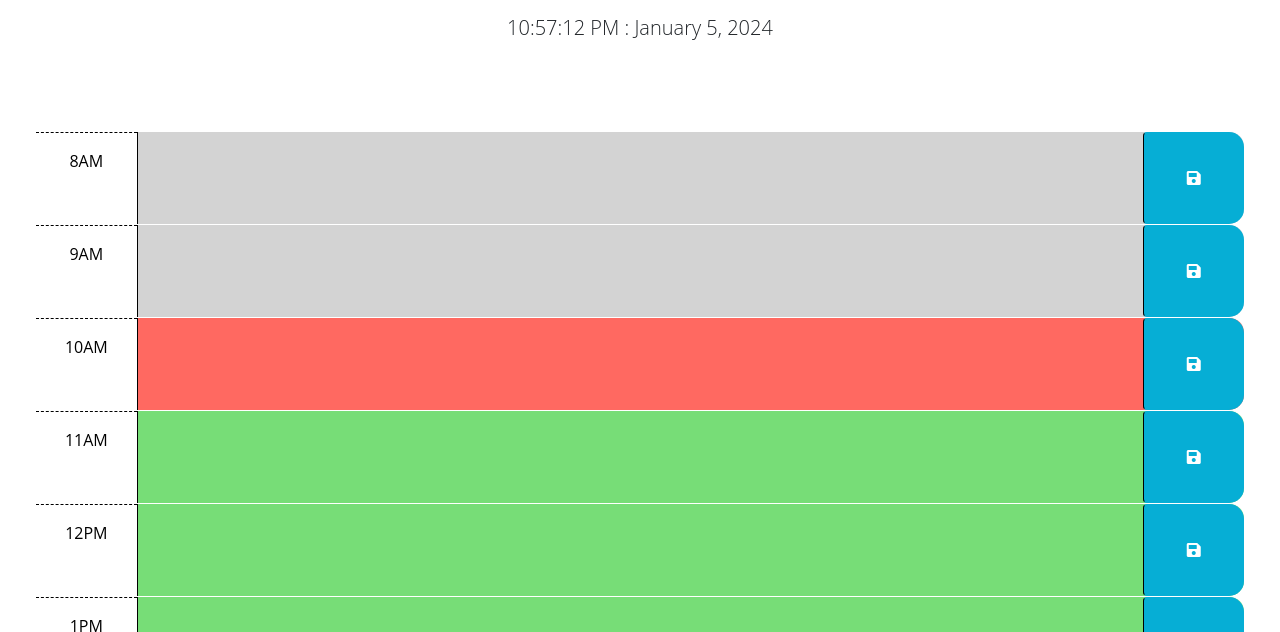
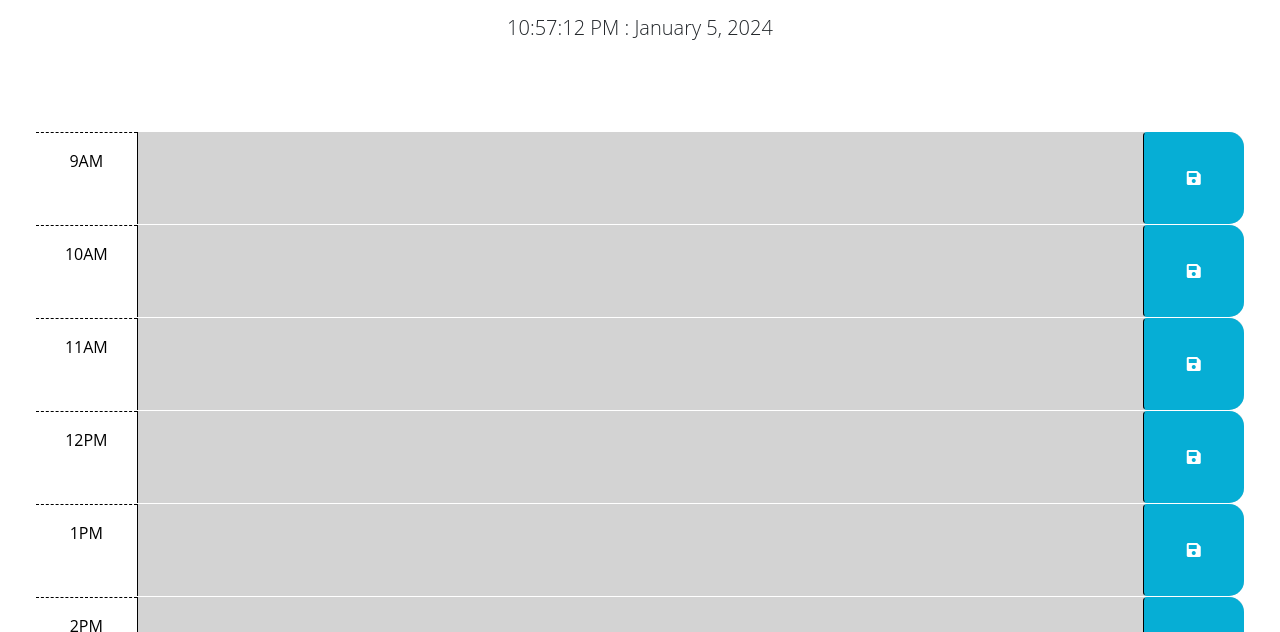
Before and after one commit to Rbgibbs13/work-day-scheduler, a plain HTML site: page index.html in a window 1280 px wide. Shown: the part 166-798 px from the top of the page. Drawn offline with nearby package versions, Linux system fonts and the light colour scheme.

Commit message:
Removed moment.js and swapped to day.js - changed logic and added a data struct to better handle day.js

```diff
--- a/assets/js/script.js
+++ b/assets/js/script.js
@@ -7,11 +7,32 @@ $(function () {
   var timeBlocks = $('.time-block');
   var saveBtns = $(".saveBtn");
 
-  var date = moment().format('LL');
-  var time = moment().format("LT");
-  var globalHour = dayjs().hour();
-  var shiftValue = 8;
-  dateTimeEL.text(time + " : " + date);
+  const monthsOfYear = {
+    0 : "January",
+    1 : "February",
+    2 : "March",
+    3 : "April",
+    4 : "May",
+    5 : "June",
+    6 : "July",
+    7 : "August",
+    8 : "September",
+    9 : "October",
+    10 : "November",
+    11 : "December",
+  };
+
+  var currentSecond = dayjs().second();
+  var currentMinute = dayjs().minute();
+  var currentHour = dayjs().hour();
+  var timeState = "AM";
+
+  var currentDay= dayjs().day();
+  var currentMonth = dayjs().month();
+  var currentYear = dayjs().year();
+
+  var dayJSdate = monthsOfYear[currentMonth] + " " + currentDay + ", " + currentYear;
+  var dayJStime = currentHour + ":" + currentMinute + ":" + currentSecond + " " + timeState;
 
   // TODO: Add a listener for click events on the save button. This code should
   // use the id in the containing time-block as a key to save the user input in
@@ -25,13 +46,7 @@ $(function () {
     SaveToLocalStorage(btn);
   });
 
-  const PopulateFromLocalStorage = () => {
-    console.log(timeBlocks.length);
-    for(let i = 0; i < timeBlocks.length; i++) {
-      var keyName = $(timeBlocks[i]).attr('id');
-      $(timeBlocks[i]).children('textarea').text(localStorage.getItem(keyName));
-    }
-  }
+
 
   // TODO: Add code to apply the past, present, or future class to each time
   // block by comparing the id to the current hour. HINTS: How can the id
@@ -39,23 +54,20 @@ $(function () {
   // past, present, and future classes? How can Day.js be used to get the
   // current hour in 24-hour time?
   const CheckTime = () => {
-    //get first integer in time and then if it is 1 add the second integer for cases 10-12
-    //1 is excluded since 1 AM is not on the schedule
-    var timeCompare = time[0];
-    if(timeCompare == 1) { timeCompare += time[1]; }
-
     for(let i = 0; i < timeBlocks.length; i++) {
       var idCheck = $(timeBlocks[i]).attr('id');
+      idCheck = idCheck.split("-");
 
       //check to make sure current time > id time
       //swap block class to handle color
       //use +8 to shift to starting value 8am
-      if(timeCompare > i + shiftValue) {
+
+      if(currentHour > idCheck[1]) {
         //Clear other two classes just in case to prevent bugs
         $(timeBlocks[i]).removeClass('future');
         $(timeBlocks[i]).removeClass('present');
         $(timeBlocks[i]).addClass('past');
-      } else if (timeCompare == i + shiftValue) {
+      } else if(currentHour == idCheck[1]) {
         $(timeBlocks[i]).removeClass('past');
         $(timeBlocks[i]).removeClass('future');
         $(timeBlocks[i]).addClass('present');
@@ -65,7 +77,7 @@ $(function () {
         $(timeBlocks[i]).addClass('future');
       }
     }
-  }
+  };
 
   // TODO: Add code to get any user input that was saved in localStorage and set
   // the values of the corresponding textarea elements. HINT: How can the id
@@ -78,12 +90,36 @@ $(function () {
     localStorage.setItem(keyName, textArea.val());
   };
 
+  const PopulateFromLocalStorage = () => {
+    for(let i = 0; i < timeBlocks.length; i++) {
+      var keyName = $(timeBlocks[i]).attr('id');
+      $(timeBlocks[i]).children('textarea').text(localStorage.getItem(keyName));
+    }
+  };
+
+  const FormatDateTime = () => {
+    if(currentHour > 12) {
+      timeState = "PM";
+      dayJStime = (currentHour - 12) + ":" + currentMinute + ":" + currentSecond + " " + timeState;
+    } else {
+      timeState = "AM";
+      dayJStime = currentHour + ":" + currentMinute + ":" + currentSecond + " " + timeState;
+    }
+    dateTimeEL.text(dayJStime + " : " + dayJSdate);
+  };
+
   // TODO: Add code to display the current date in the header of the page.
   setInterval(function() {
-    var time = moment().format("LTS");
-    dateTimeEL.text(time + " : " + date);
+    currentSecond = dayjs().second();
+    if(currentHour > 12) {
+      timeState = "PM";
+      dayJStime = (currentHour - 12) + ":" + currentMinute + ":" + currentSecond + " " + timeState;
+    } else {
+      timeState = "AM";
+      dayJStime = currentHour + ":" + currentMinute + ":" + currentSecond + " " + timeState;
+    }
 
-    //CheckTime();
+    dateTimeEL.text(dayJStime + " : " + dayJSdate);
   }, 1000);
 
   setInterval(function() {
@@ -92,5 +128,6 @@ $(function () {
   }, 60000);
 
   PopulateFromLocalStorage();
+  FormatDateTime();
   CheckTime();
 });
--- a/index.html
+++ b/index.html
@@ -20,7 +20,7 @@
       href="https://fonts.googleapis.com/css2?family=Fira+Sans:wght@400;700&display=swap"
       rel="stylesheet"
     />
-    <link rel="stylesheet" href="./assets/style/style.css" />
+    <link rel="stylesheet" href="./assets/css/style.css" />
     <title>Work Day Scheduler</title>
   </head>
 
@@ -42,14 +42,6 @@
         -->
 
       <!-- Example of a past time block. The "past" class adds a gray background color. -->
-      <div id="hour-8" class="row time-block past">
-        <div class="col-2 col-md-1 hour text-center py-3">8AM</div>
-        <textarea class="col-8 col-md-10 description" rows="3"> </textarea>
-        <button class="btn saveBtn col-2 col-md-1" aria-label="save">
-          <i class="fas fa-save" aria-hidden="true"></i>
-        </button>
-      </div>
-
       <div id="hour-9" class="row time-block past">
         <div class="col-2 col-md-1 hour text-center py-3">9AM</div>
         <textarea class="col-8 col-md-10 description" rows="3"> </textarea>
@@ -123,21 +115,12 @@
           <i class="fas fa-save" aria-hidden="true"></i>
         </button>
       </div>
-
-      <div id="hour-18" class="row time-block future">
-        <div class="col-2 col-md-1 hour text-center py-3">6PM</div>
-        <textarea class="col-8 col-md-10 description" rows="3"> </textarea>
-        <button class="btn saveBtn col-2 col-md-1" aria-label="save">
-          <i class="fas fa-save" aria-hidden="true"></i>
-        </button>
-      </div>
     </div>
 
     <script src="https://cdnjs.cloudflare.com/ajax/libs/jquery/3.2.1/jquery.min.js"></script>
     <script src="https://cdn.jsdelivr.net/npm/dayjs@1.11.3/dayjs.min.js"
     integrity="sha256-iu/zLUB+QgISXBLCW/mcDi/rnf4m4uEDO0wauy76x7U="
     crossorigin="anonymous"></script>
-    <script src="https://cdnjs.cloudflare.com/ajax/libs/moment.js/2.27.0/moment.min.js"></script>
     <script src="./assets/js/script.js"></script>
   </body>
 </html>
```
Also changed, not shown: assets/css/style.css (renamed from assets/style/style.css).
